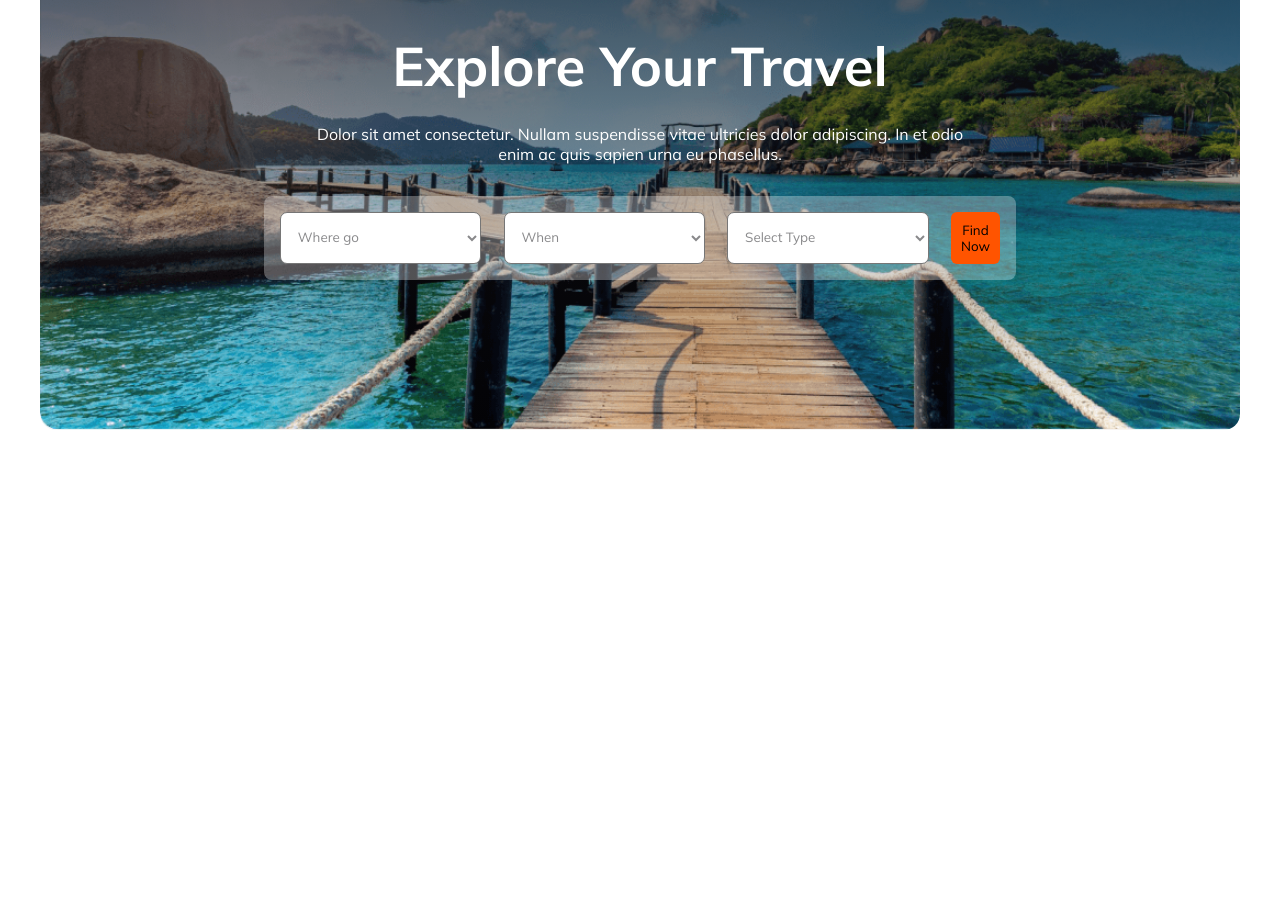
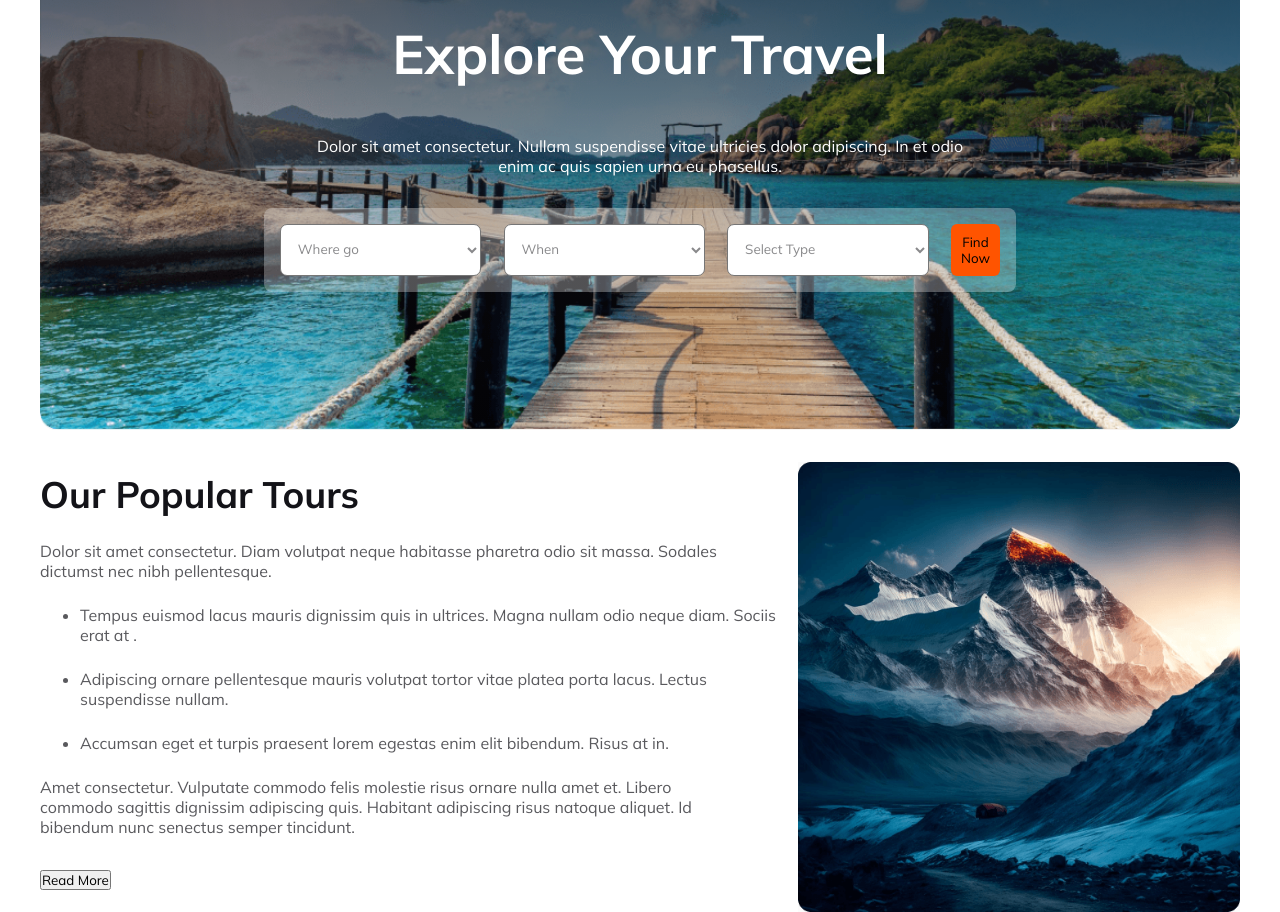
Before and after one commit to MdAlamin50/Projects2-Hero-Travel-main, a plain HTML site: page index.html in a window 1280 px wide. Shown: the part 220-1132 px from the top of the page. Before the commit the page ends 800 px from the top, so only its background shows below. Drawn offline with Linux system fonts and the light colour scheme.

Commit message:
added the main section 2

```diff
--- a/index.html
+++ b/index.html
@@ -44,6 +44,20 @@
     </header>
     <main>
         <section class="main-contend">
+            <div class="main-contend-contenar">
+                <h1 class="our-popler">Our Popular Tours</h1>
+                <p class="dolor-sit">Dolor sit amet consectetur. Diam volutpat neque habitasse pharetra odio sit massa. Sodales dictumst nec nibh pellentesque.</p>
+                <ul>
+                    <li class="list-items">Tempus euismod lacus mauris dignissim quis in ultrices. Magna nullam odio neque diam. Sociis erat at .</li>
+                    <li class="list-items">Adipiscing ornare pellentesque mauris volutpat tortor vitae platea porta lacus. Lectus suspendisse nullam.</li>
+                    <li class="list-items"> Accumsan eget et turpis praesent lorem egestas enim elit bibendum. Risus at in.</li>
+                </ul>
+                <p class="amet-consecterur">Amet consectetur. Vulputate commodo felis molestie risus
+                    ornare nulla amet et. Libero commodo sagittis dignissim adipiscing quis. Habitant adipiscing risus natoque aliquet. Id bibendum nunc senectus semper tincidunt. </p>
+                    <button>Read More</button>
+
+            </div>
+            <img class="img-style" src="Images/Rectangle 4.png" alt="">
 
         </section>
 
--- a/index/index.css
+++ b/index/index.css
@@ -98,3 +98,28 @@ main{
     justify-content: space-between;
     align-items: center;
 }
+.our-popler{
+    color:  #131318;
+    font-size:2.3rem ;
+    font-weight: 800px;
+}
+.main-contend-contenar{
+    margin-top: 20px;
+    gap: 20px;
+}
+.main-contend-contenar > ul > li, p{
+     margin: 24px 0px;
+     max-width: 700px;
+     color: rgba(19, 19, 24, 0.70);
+}
+.main-contend-contenar ul{
+    margin-left: 40px;
+}
+.img-style{
+    max-width: 500px;
+    max-height: 450px;
+    margin-top: 2rem;
+}
+.amet-consecterur{
+    margin-bottom: 2rem;
+}
```
